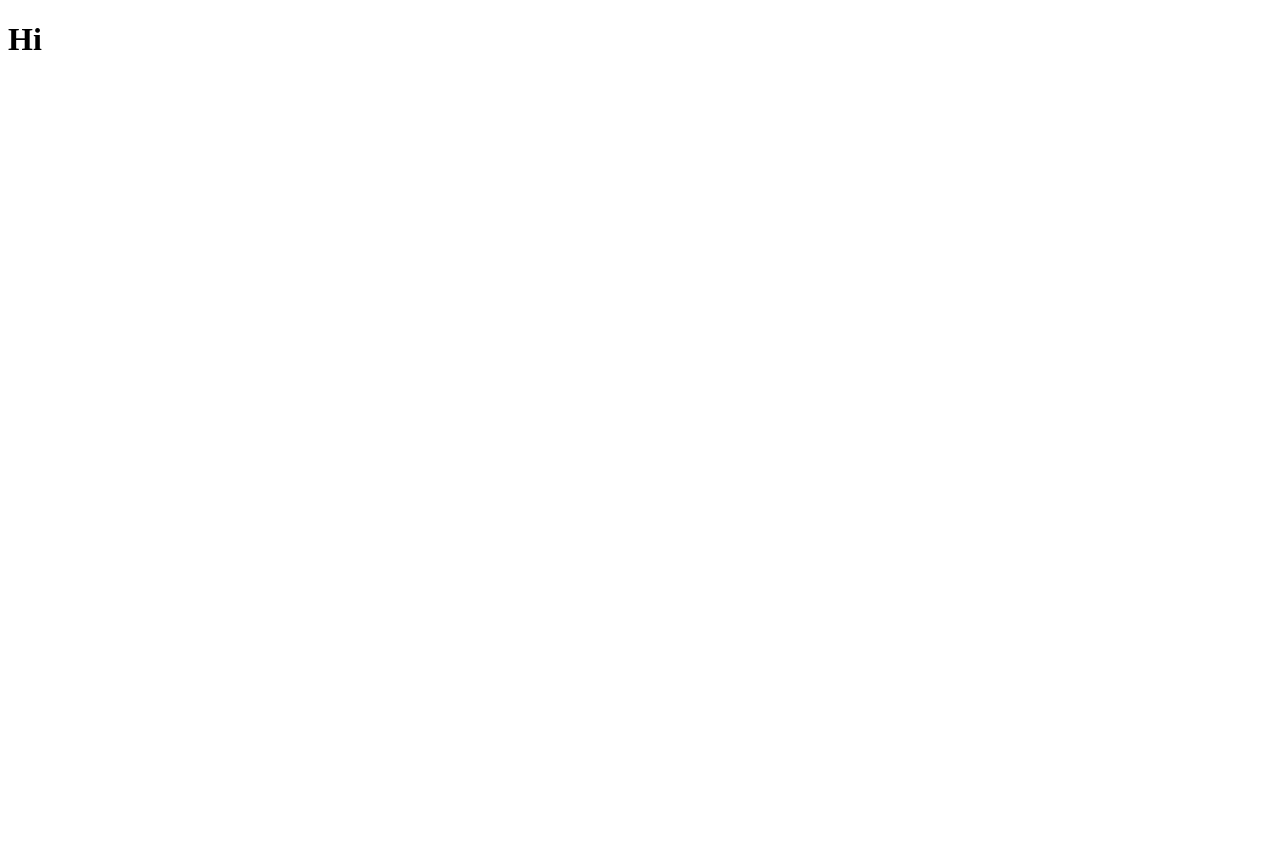
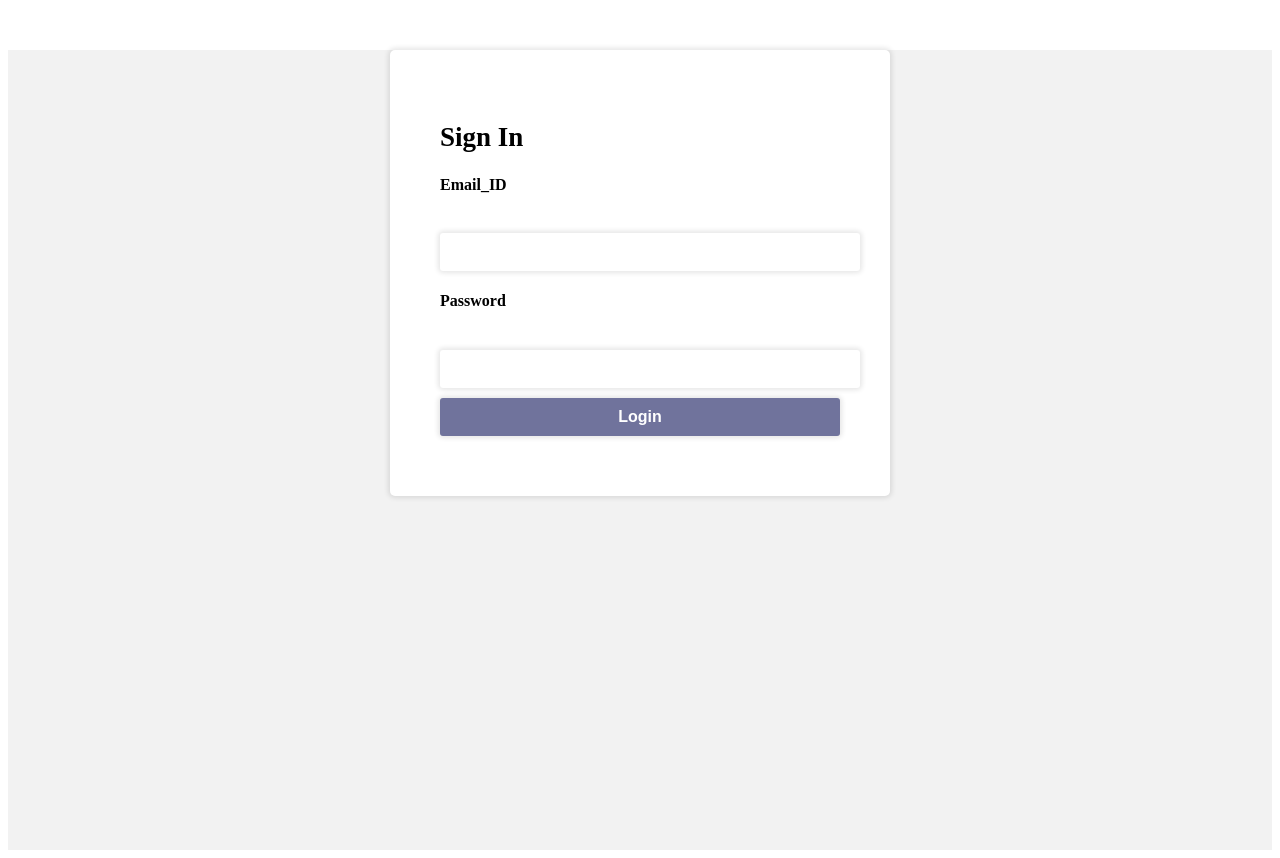
Before and after one commit to dst2609/Researcher-Food-Security-GPT-Dashboard, a React (Vite) app in the folder Macroeconomic-Researcher/macroeconomic-ui/: page / in a window 1280 px wide. Before the commit the page ends 800 px from the top, so only its background shows below. Built offline with nearby package versions, Linux system fonts and the light colour scheme.

Commit message:
added login page

```diff
--- a/Macroeconomic-Researcher/macroeconomic-ui/package.json
+++ b/Macroeconomic-Researcher/macroeconomic-ui/package.json
@@ -12,7 +12,8 @@
   "dependencies": {
     "axios": "^1.6.8",
     "react": "^18.2.0",
-    "react-dom": "^18.2.0"
+    "react-dom": "^18.2.0",
+    "react-router-dom": "^6.22.3"
   },
   "devDependencies": {
     "@types/react": "^18.2.66",
--- a/Macroeconomic-Researcher/macroeconomic-ui/src/App.jsx
+++ b/Macroeconomic-Researcher/macroeconomic-ui/src/App.jsx
@@ -2,14 +2,20 @@ import { useState } from "react";
 import reactLogo from "./assets/react.svg";
 import viteLogo from "/vite.svg";
 import "./App.css";
+import Login from "./components/login";
+import { BrowserRouter, Routes, Route } from 'react-router-dom';
 
 function App() {
   const [count, setCount] = useState(0);
 
   return (
-    <>
-      <h1> Hi</h1>
-    </>
+    <div className="App">
+      <BrowserRouter>
+        <Routes>
+          <Route path="/" element={<Login />}></Route>
+        </Routes>
+      </BrowserRouter>
+    </div>
   );
 }
 
--- /dev/null
+++ b/Macroeconomic-Researcher/macroeconomic-ui/src/components/login.jsx
@@ -0,0 +1,36 @@
+import { Link , useNavigate} from 'react-router-dom';
+import styles from './login.module.css';
+
+const Login = () => {
+    const navigate = useNavigate();
+
+    const onLogin = (e) => {
+        e.preventDefault();
+        navigate("/home");
+    }
+
+    return(
+        <div className={styles.loginBg}>
+            <form>
+                <div className={styles.login}>
+                    <header><h2>Sign In</h2></header>
+
+                    <div className={styles.formElements}>
+                        <label htmlFor="username"><h4>Email_ID</h4></label> &nbsp;
+                        <input type="email" name="email"></input>
+                    </div>
+
+                    <div className={styles.formElements}>
+                        <label htmlFor="password"><h4>Password</h4></label> &nbsp;
+                        <input type="password" name="password"></input>
+                    </div>
+
+                    <div className={styles.formElements} >
+                        <input onClick={(e)=>onLogin(e)} className={styles.buttonLogin} id="form-btn" type="submit" value="Login"></input>
+                    </div>
+                </div>
+            </form>
+        </div>
+    );
+}
+export default Login;
--- /dev/null
+++ b/Macroeconomic-Researcher/macroeconomic-ui/src/components/login.module.css
@@ -0,0 +1,127 @@
+.loginBg {
+    background-color: #f2f2f2;
+    height: 100vh;
+  }
+
+  .headerLogin {
+    background-color: #12142f;
+    color: white;
+    padding: 20px;
+    text-align: center;
+  }
+
+  .login {
+    background-color: white;
+    border-radius: 5px;
+    box-shadow: 0 0 5px 2px rgba(0,0,0,0.1);
+    margin: 0 auto;
+    max-width: 400px;
+    padding: 20px;
+  }
+
+  .login header {
+    font-size: 18px;
+    font-weight: bold;
+    margin-bottom: 10px;
+  }
+
+  .formElements {
+    margin-bottom: 10px;
+  }
+
+  .formElements label {
+    display: block;
+    font-size: 16px;
+    font-weight: bold;
+  }
+
+  .formElements input[type="email"],
+  .formElements input[type="password"] {
+    border: none;
+    border-radius: 3px;
+    box-shadow: 0 0 5px 2px rgba(0,0,0,0.1);
+    font-size: 16px;
+    padding: 10px;
+    width: 100%;
+  }
+
+  .buttonLogin {
+    background-color: #70739c;
+    border: none;
+    border-radius: 3px;
+    box-shadow: 0 0 5px 2px rgba(91, 60, 60, 0.1);
+    color: white;
+    cursor: pointer;
+    font-size: 16px;
+    font-weight: bold;
+    padding: 10px;
+    width: 100%;
+  }
+
+  .buttonLogin:hover {
+    background-color: #555;
+  }
+  .loginBg {
+    background-color: #f2f2f2;
+    height: 100vh;
+  }
+
+  .headerLogin {
+    background-color: #70739c;
+    color: white;
+    padding: 20px;
+    text-align: center;
+  }
+
+  .login {
+    background-color: white;
+    border-radius: 5px;
+    box-shadow: 0 0 5px 2px rgba(0,0,0,0.1);
+    margin: 0 auto;
+    max-width: 400px;
+    padding: 50px;
+    margin-top: 50px;
+  }
+
+  .login header {
+    font-size: 18px;
+    font-weight: bold;
+    margin-bottom: 10px;
+  }
+
+  .formElements {
+    margin-bottom: 10px;
+  }
+
+  .formElements label {
+    display: block;
+    font-size: 16px;
+    font-weight: bold;
+  }
+
+  .formElements input[type="email"],
+  .formElements input[type="password"] {
+    border: none;
+    border-radius: 3px;
+    box-shadow: 0 0 5px 2px rgba(0,0,0,0.1);
+    font-size: 16px;
+    padding: 10px;
+    width: 100%;
+  }
+
+  .buttonLogin {
+    background-color: #70739c;
+    border: none;
+    border-radius: 3px;
+    box-shadow: 0 0 5px 2px rgba(0,0,0,0.1);
+    color: white;
+    cursor: pointer;
+    font-size: 16px;
+    font-weight: bold;
+    padding: 10px;
+    width: 100%;
+  }
+
+  .buttonLogin:hover {
+    background-color: #555;
+  }
```
Also changed, not shown: Macroeconomic-Researcher/macroeconomic-ui/src/components/home.jsx (added), 1 other file (tests, documents, lock files or other folders).
